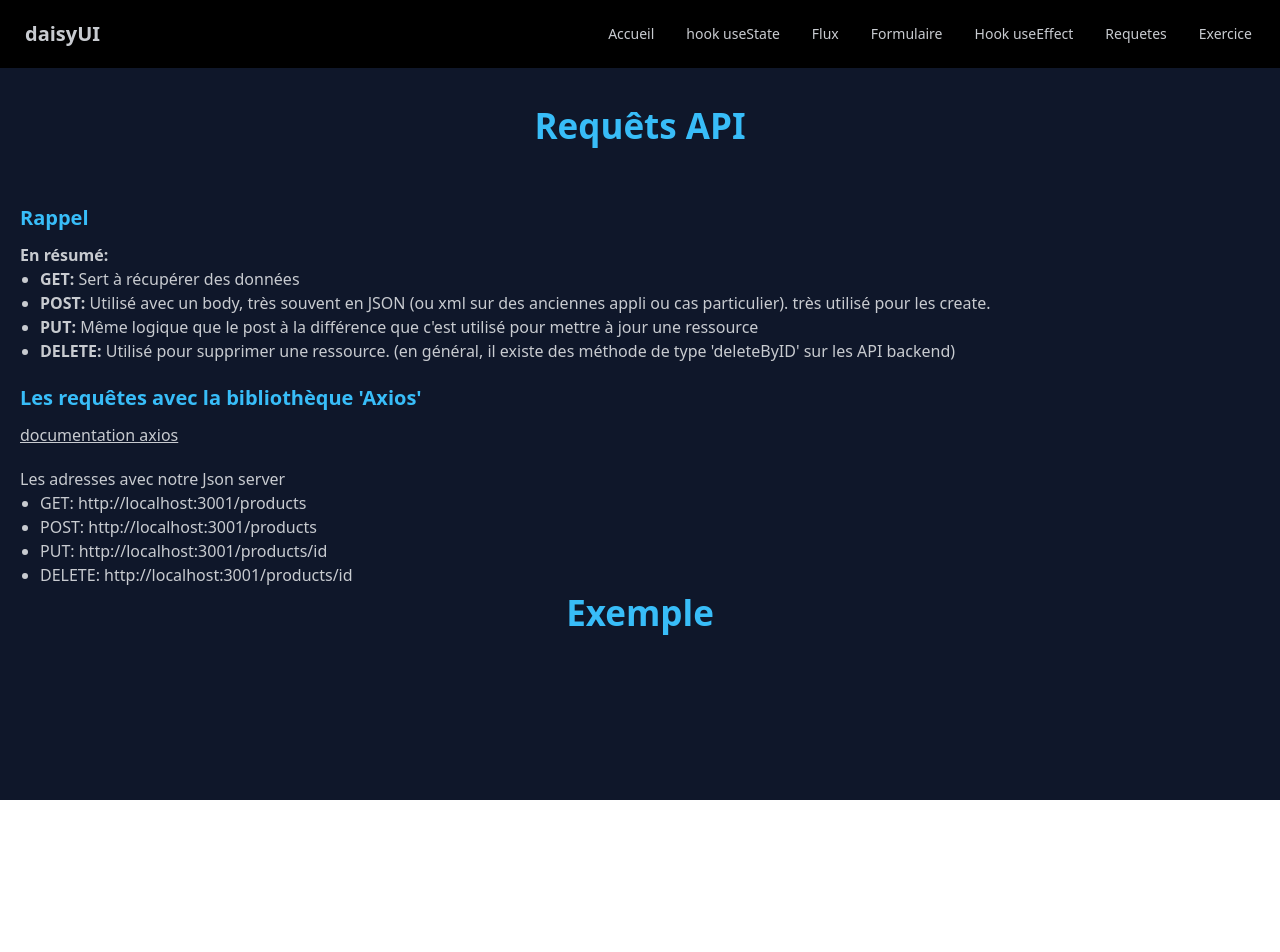
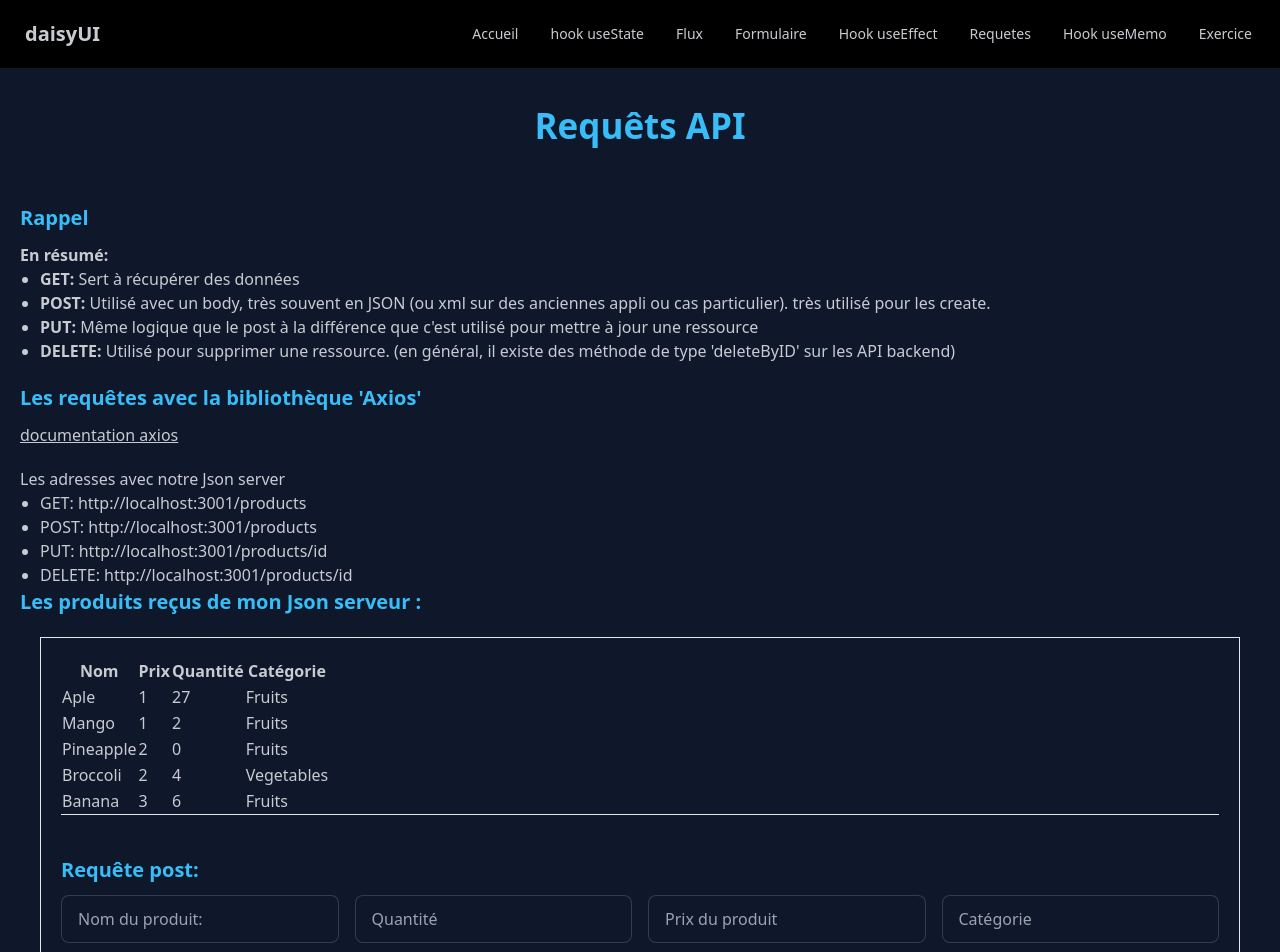
Before and after one commit to Kevin97231/React_20240702, a React (Vite) app: page /requete-api in a window 1280 px wide. Shown: the top 952 px of the page. Before the commit the page ends 800 px from the top, so only its background shows below. Built offline with nearby package versions, Linux system fonts and the light colour scheme; data requests are answered from the project's data file.

Commit message:
ajout ex. requetes, et exemple useMemo

```diff
--- a/db.json
+++ b/db.json
@@ -27,6 +27,13 @@
       "number": 4,
       "name": "Broccoli",
       "id": "4"
+    },
+    {
+      "id": "d750",
+      "category": "Fruits",
+      "name": "Banana",
+      "number": "6",
+      "price": "3"
     }
   ]
 }
--- a/src/App.jsx
+++ b/src/App.jsx
@@ -9,6 +9,7 @@ import { Formulaire } from "./components/view/Formulaire";
 import { Exercice } from "./components/view/Exercice";
 import { HookUseEffect } from "./components/view/HookUseEffect";
 import { RequeteApi } from "./components/view/RequeteApi";
+import { HookUseMemo } from "./components/view/HookUseMemo";
 
 function App() {
   return (
@@ -24,6 +25,7 @@ function App() {
               <Route path="/formulaire" element={<Formulaire />} />
               <Route path="/hook-use-effect" element={<HookUseEffect />} />
               <Route path="/requete-api" element={<RequeteApi />} />
+              <Route path="/hook-use-memo" element={<HookUseMemo />} />
               <Route path="/exercice" element={<Exercice />} />
               <Route path="*" element={<h1>404</h1>} />
             </Routes>
--- a/src/components/ExempleRequete.jsx
+++ b/src/components/ExempleRequete.jsx
@@ -15,33 +15,117 @@ export const ExempleRequete = () => {
   // Bonne pratique, quand je fonctionne avec de l'asynchrone:
 
   useEffect(() => {
-    // const fetchData = () => {
-    //   axios
-    //     .get(url)
-    //     .then((response) => {
-    //       console.log(response);
-    //       setProducts(response.data);
-    //     })
-    //     .catch((err) => console(err.message))
-    //     .finally(() => console.log("requête terminé !"));
-    // };
+    const fetchData = () => {
+      axios
+        .get(url)
+        .then((response) => {
+          console.log(response);
+          setProducts(response.data);
+        })
+        .catch((err) => console(err.message))
+        .finally(() => console.log("requête terminé !"));
+    };
 
     // Equivalent avec async / await:
-    const fetchData = async () => {
-      try {
-        const response = await axios.get("http://localhost:3001/products");
-        console.log(response);
-        setProducts(response.data);
-      } catch (error) {
-        console.error("Erreur lors de la récupération des produits:", error);
-      }
-    };
+    // const fetchData = async () => {
+    //   try {
+    //     const response = await axios.get("http://localhost:3001/products");
+    //     console.log(response);
+    //     setProducts(response.data);
+    //   } catch (error) {
+    //     console.error("Erreur lors de la récupération des produits:", error);
+    //   }
+    // };
     fetchData();
   }, []);
 
+  const addProduct = (newProduct) => {
+    axios.post(url, newProduct).then((response) => {
+      console.log(response);
+
+      // Permet de mettre à jour le tableau sans avoir besoin de refaire une requete 'get'
+      // En général, une API renvoie en réponse à un POST l'objet / la données qui a été rajouté(e)
+      setProducts((prevProducts) => [...prevProducts, response.data]);
+    });
+  };
+
+  const handleSubmit = (e) => {
+    e.preventDefault();
+
+    const formData = new FormData(e.target);
+
+    const newProduct = {
+      category: formData.get("category"),
+      name: formData.get("name"),
+      number: formData.get("number"),
+      price: formData.get("price"),
+    };
+
+    addProduct(newProduct);
+  };
+
   return (
     <>
-      <h1>Exemple </h1>
+      <h2>Les produits reçus de mon Json serveur : </h2>
+      <div className="border m-5 p-5">
+        <table>
+          <thead>
+            <tr>
+              <th>Nom</th>
+              <th>Prix</th>
+              <th>Quantité</th>
+              <th>Catégorie</th>
+            </tr>
+          </thead>
+          <tbody>
+            {products.map((product) => (
+              <tr key={product.id}>
+                <td>{product.name}</td>
+                <td>{product.price}</td>
+                <td>{product.number}</td>
+                <td>{product.category}</td>
+              </tr>
+            ))}
+          </tbody>
+        </table>
+
+        {/* Formulaire pour ajouter de nouveaux produits: */}
+
+        <div className="py-10 border-t">
+          <h2>Requête post: </h2>
+          <form onSubmit={handleSubmit}>
+            <div className="grid grid-cols-4 gap-4 mb-5">
+              <input
+                name="name"
+                placeholder="Nom du produit:"
+                type="text"
+                className="flex input input-bordered"
+              />
+              <input
+                name="number"
+                placeholder="Quantité"
+                type="number"
+                className="flex input input-bordered"
+              />
+              <input
+                name="price"
+                placeholder="Prix du produit"
+                type="number"
+                className="flex input input-bordered"
+              />
+              <input
+                name="category"
+                placeholder="Catégorie"
+                type="text"
+                className="flex input input-bordered"
+              />
+            </div>
+            <button type="submit" className="btn btn-outline btn-primary">
+              Ajouter le produit
+            </button>
+          </form>
+        </div>
+      </div>
     </>
   );
 };
--- a/src/components/Navbar.jsx
+++ b/src/components/Navbar.jsx
@@ -44,6 +44,9 @@ function Navbar() {
               <Link to={"/requete-api"}>Requetes</Link>
             </li>
             <li>
+              <Link to={"/hook-use-memo"}>Hook useMemo</Link>
+            </li>
+            <li>
               <Link to={"/exercice"}>Exercice</Link>
             </li>
           </ul>
@@ -71,6 +74,9 @@ function Navbar() {
             <Link to={"/requete-api"}>Requetes</Link>
           </li>
           <li>
+            <Link to={"/hook-use-memo"}>Hook useMemo</Link>
+          </li>
+          <li>
             <Link to={"/exercice"}>Exercice</Link>
           </li>
         </ul>
--- /dev/null
+++ b/src/components/useMemo/ComponentWtihUseMemo.jsx
@@ -0,0 +1,35 @@
+import { useMemo, useState } from "react";
+
+export const ComponentWtihUseMemo = () => {
+  const [numbers, setNumbers] = useState([1, 2, 3, 4, 5]);
+  const [input, setInput] = useState("");
+
+  //  const sum = numbers.reduce((total, currentValue) => currentValue + total, 0);
+  const sum = useMemo(() => {
+    console.log("calcul du 'sum' présent dans le useMemo");
+    return numbers.reduce((total, currentValue) => currentValue + total, 0);
+  }, [numbers]);
+
+  const addNumber = () => {
+    setNumbers([...numbers, Math.random() * 10]);
+  };
+
+  return (
+    <>
+      <h2>Avec useMemo</h2>
+      <p>Sum: {sum}</p>
+      <button onClick={addNumber} className="btn m-5">
+        AJouter un chiffre
+      </button>
+      <div>
+        <input
+          className="mx-5 input input-bordered"
+          type="text"
+          value={input}
+          onChange={(e) => setInput(e.target.value)}
+        />
+        {input}
+      </div>
+    </>
+  );
+};
--- /dev/null
+++ b/src/components/useMemo/ComponentWtihoutUseMemo.jsx
@@ -0,0 +1,33 @@
+import { useState } from "react";
+
+export const ComponentWtihoutUseMemo = () => {
+  const [numbers, setNumbers] = useState([1, 2, 3, 4, 5]);
+  const [input, setInput] = useState("");
+
+  console.log("chargement du composant 'withoutUseMemo'");
+  const sum = numbers.reduce((total, currentValue) => currentValue + total, 0);
+  console.log("calcul de 'sum' effectué");
+
+  const addNumber = () => {
+    setNumbers([...numbers, Math.random() * 10]);
+  };
+
+  return (
+    <>
+      <h2>Sans useMemo</h2>
+      <p>Sum: {sum}</p>
+      <button onClick={addNumber} className="btn m-5">
+        AJouter un chiffre
+      </button>
+      <div>
+        <input
+          className="mx-5 input input-bordered"
+          type="text"
+          value={input}
+          onChange={(e) => setInput(e.target.value)}
+        />
+        {input}
+      </div>
+    </>
+  );
+};
--- /dev/null
+++ b/src/components/view/HookUseMemo.jsx
@@ -0,0 +1,16 @@
+import { ComponentWtihUseMemo } from "../useMemo/ComponentWtihUseMemo";
+import { ComponentWtihoutUseMemo } from "../useMemo/ComponentWtihoutUseMemo";
+
+export const HookUseMemo = () => {
+  return (
+    <>
+      <h1>Le hook useMemo</h1>
+
+      <ComponentWtihUseMemo />
+      <ComponentWtihoutUseMemo />
+
+      {/* <h2>Explication :</h2> */}
+      <p></p>
+    </>
+  );
+};
```
Also changed, not shown: src/components/view/HookPerso.jsx (added). Lines whose indentation alone changed are shown as unchanged.
